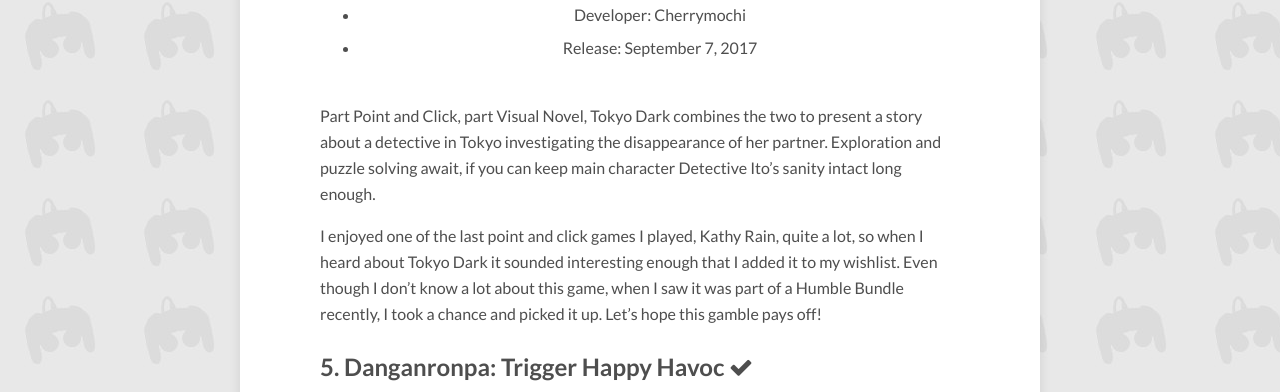
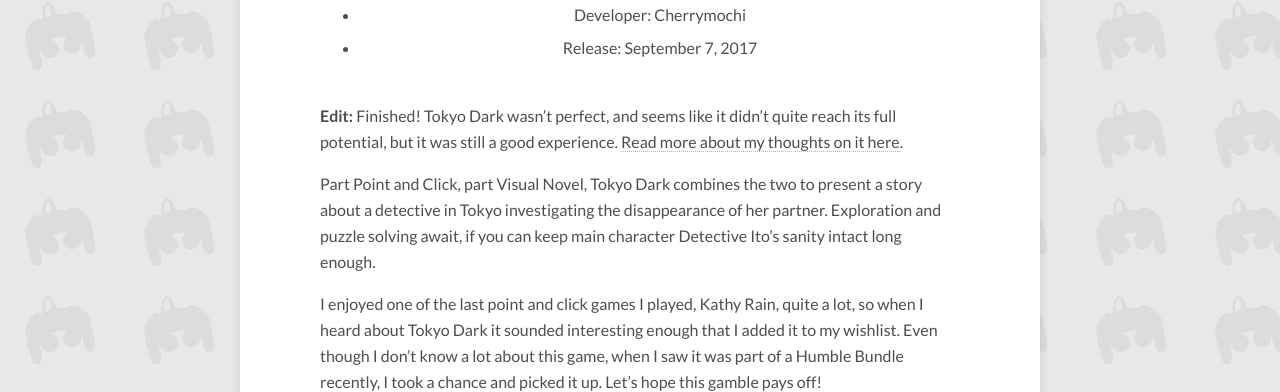
Before and after one commit to BravingTheBacklog/bravingthebacklog.github.io, a Jekyll site: the page built from _posts/2019-05-04-top-10-games-in-my-steam-backlog-may-2019.md, in a window 1280 px wide and 900 px high, scrolled down 3879 px, cut to the strip 154-546 px from the top of the window. Built offline with Jekyll 4.4.1, drawn with Linux system fonts in a browser that asks for light colours; nearby versions of some CDN libraries; comment, search, counter and statistics services are not loaded; some of the changed text lies outside the part shown.

Commit message:
Check off Tokyo Dark on Top 10 Steam backlog

```diff
--- a/_posts/2019-05-04-top-10-games-in-my-steam-backlog-may-2019.md
+++ b/_posts/2019-05-04-top-10-games-in-my-steam-backlog-may-2019.md
@@ -98,7 +98,9 @@
 There's also Trails of Cold Steel III and IV, both of which have yet to see
 English releases, but III is scheduled to receive one in late 2019!
 
-## 6. {% include game.html game="Tokyo Dark" %}
+## 6. {% include game.html game="Tokyo Dark" checkmark="" %}
+
+**Edit:** Finished! Tokyo Dark wasn't perfect, and seems like it didn't quite reach its full potential, but it was still a good experience. [Read more about my thoughts on it here]({% post_url 2019-12-23-what-im-playing-no-51 %}#TokyoDark).
 
 Part Point and Click, part Visual Novel, Tokyo Dark combines the two to present
 a story about a detective in Tokyo investigating the disappearance of her
```
Also changed, not shown: other parts of _posts/2019-05-04-top-10-games-in-my-steam-backlog-may-2019.md (+1 -1 lines).
